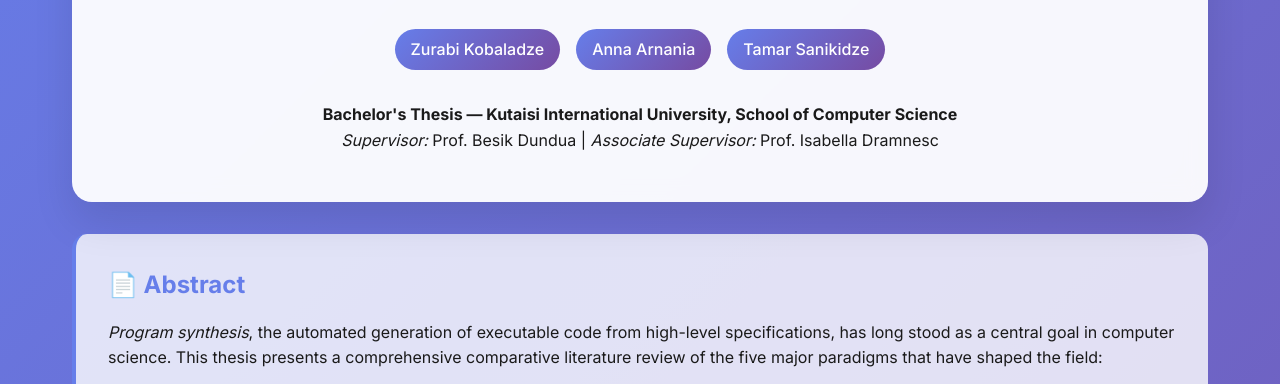
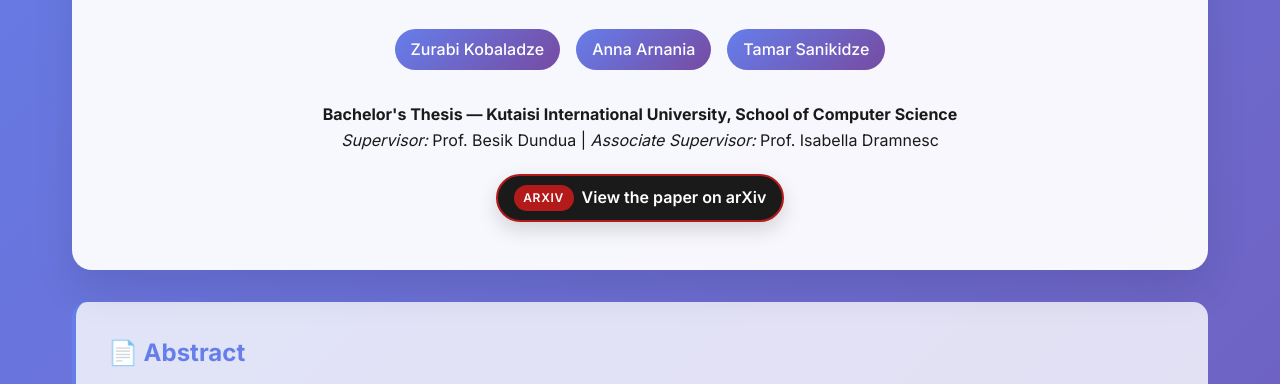
Before and after one commit to zuzukobaladze/program-syn-thesis, a plain HTML site: page index.html in a window 1280 px wide. Shown: the part 370-754 px from the top of the page. Drawn offline with Linux system fonts and the light colour scheme.

Commit message:
Add arxiv link

```diff
--- a/index.html
+++ b/index.html
@@ -178,6 +178,36 @@
         color: white;
       }
 
+      .arxiv-highlight {
+        display: inline-flex;
+        align-items: center;
+        gap: 0.5rem;
+        background: #1a1a1a;
+        color: #fff;
+        padding: 0.6rem 1rem;
+        border-radius: 999px;
+        border: 2px solid #b31b1b;
+        text-decoration: none;
+        font-weight: 600;
+        box-shadow: 0 8px 20px rgba(0, 0, 0, 0.15);
+        transition: transform 0.3s ease;
+        margin-top: 1.25rem;
+      }
+
+      .arxiv-highlight .pill {
+        background: #b31b1b;
+        color: #fff;
+        padding: 0.2rem 0.6rem;
+        border-radius: 999px;
+        font-size: 0.75rem;
+        letter-spacing: 0.06em;
+        text-transform: uppercase;
+      }
+
+      .arxiv-highlight:hover {
+        transform: translateY(-2px);
+      }
+
       .stats {
         display: grid;
         grid-template-columns: repeat(auto-fit, minmax(200px, 1fr));
@@ -266,6 +296,16 @@
           <em>Supervisor:</em> Prof. Besik Dundua |
           <em>Associate Supervisor:</em> Prof. Isabella Dramnesc
         </p>
+        <a
+          href="https://arxiv.org/abs/2508.00013"
+          class="arxiv-highlight"
+          target="_blank"
+          rel="noopener noreferrer"
+          aria-label="View this paper on arXiv"
+        >
+          <span class="pill">arXiv</span>
+          <span>View the paper on arXiv</span>
+        </a>
       </div>
 
       <!-- Abstract -->
@@ -378,6 +418,13 @@
           Explore the complete comparative analysis with detailed technical
           discussions, case studies, and future directions.
         </p>
+        <a
+          href="https://arxiv.org/abs/2508.00013"
+          class="btn"
+          target="_blank"
+          rel="noopener noreferrer"
+          >🔗 View on arXiv</a
+        >
         <a href="./Thesis.pdf" class="btn">📄 Download PDF</a>
         <a href="./thesis.html" class="btn btn-secondary">🌐 Read Online</a>
       </div>
```
